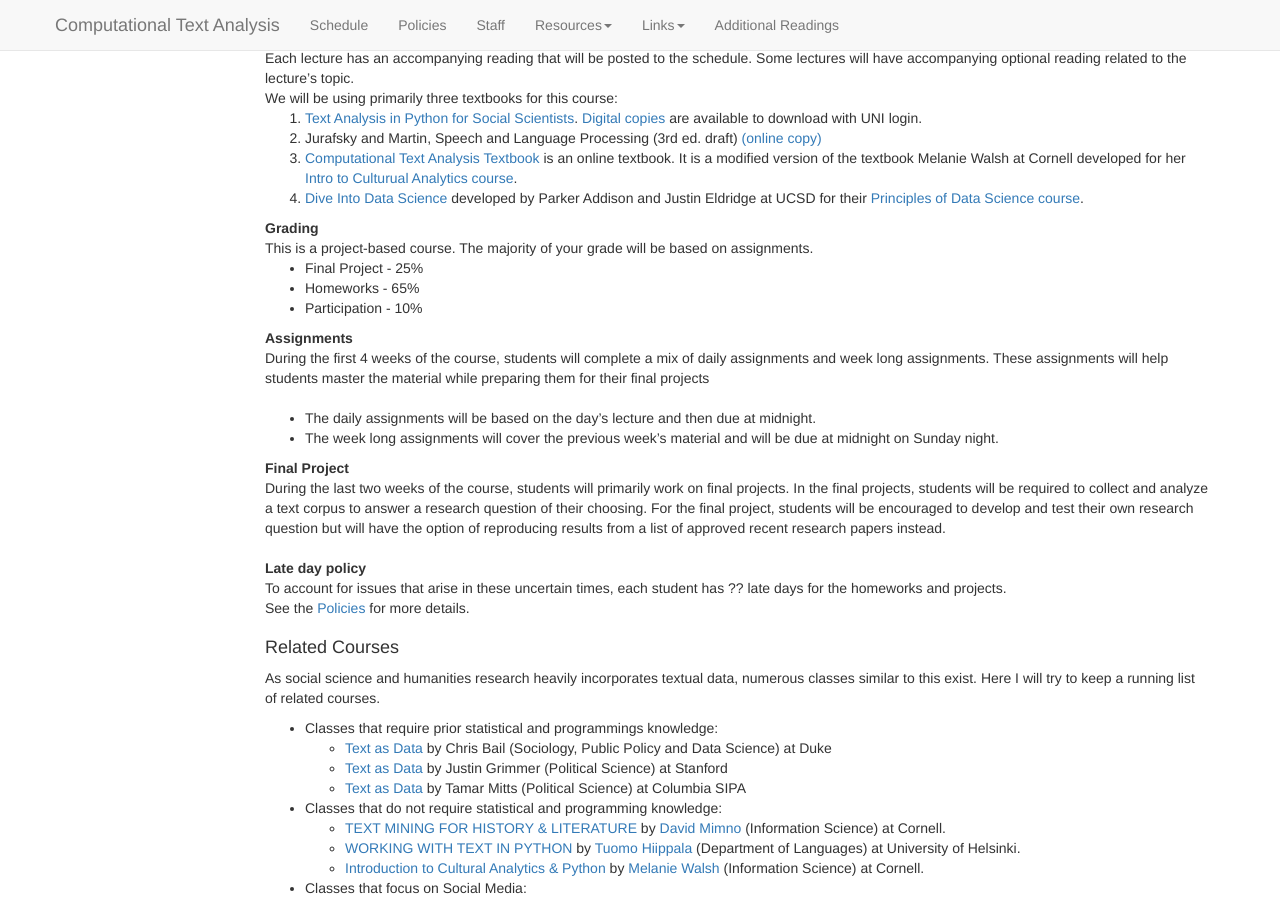
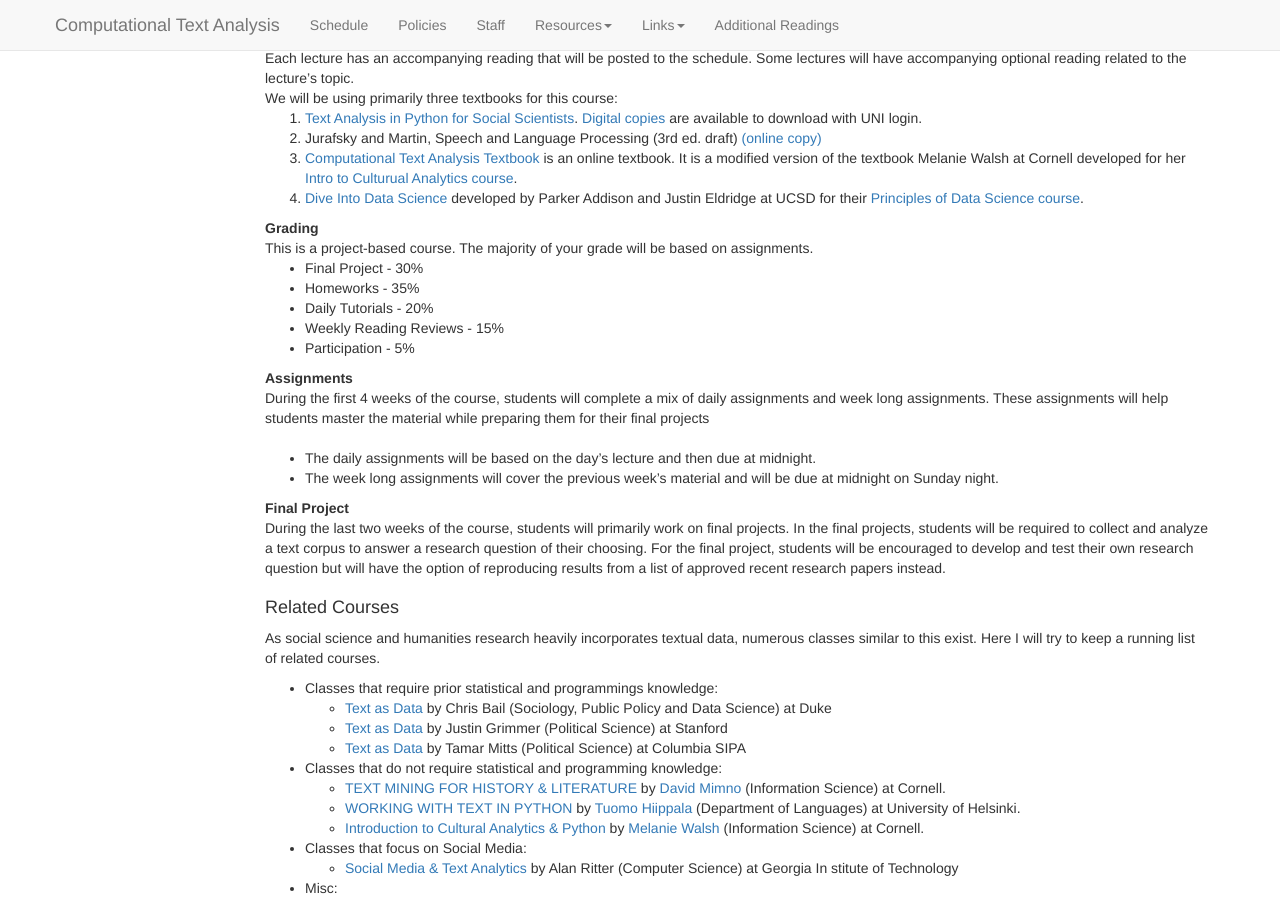
Before and after one commit to BC-COMS-2710/BC-COMS-2710.github.io, a Jekyll site: the page built from index.md, in a window 1280 px wide and 900 px high, scrolled down 682 px. Built offline with Jekyll 4.4.1, drawn with Linux system fonts in a browser that asks for light colours; nearby versions of some CDN libraries.

Commit message:
grading on index, added maria talk to schedule

```diff
--- a/_data/schedule.yaml
+++ b/_data/schedule.yaml
@@ -333,8 +333,9 @@
       type: 'deadline'
     -
       date: 2021-06-01
-      title: Lecture 17 <br> Word Embeddings <br> Project Expectations
-      readings:
+      title: "Lecture 17 <br> Guest Lecture: <a href='https://maria-antoniak.github.io/'>Maria Antoniak</a>"
+      oldtitle: Lecture 17 <br> Word Embeddings <br> Project Expectations
+      oldreadings:
         -
           title: "Chapter 5.3: Distributed Representations"
           authors: Hovy (Textbook)
--- a/index.md
+++ b/index.md
@@ -89,9 +89,11 @@
 Grading
 : This is a project-based course.
 The majority of your grade will be based on assignments.
-* Final Project - 25%
-* Homeworks - 65%
-* Participation - 10%
+* Final Project - 30%
+* Homeworks - 35%
+* Daily Tutorials - 20%
+* Weekly Reading Reviews - 15%
+* Participation - 5%
 
 Assignments
 : During the first 4 weeks of the course, students will complete a mix of daily assignments and week long assignments. These assignments will help students master the material while preparing them for their final projects
@@ -122,10 +124,10 @@
 * Participation (5%)
 -->
 
-Late day policy
+<!-- Late day policy
 : To account for issues that arise in these uncertain times, each student has ?? late days for the homeworks and projects.
 <br>
-See the [Policies](https://coms2710.barnard.edu/policies.html#late-days) for more details.
+See the [Policies](https://coms2710.barnard.edu/policies.html#late-days) for more details. -->
 <!--
 Each student has five free "late days". Homeworks can be submitted at most two days late. If you are out of late days, then you will not be able to submit your homework. One "day" is defined as anytime between 1 second and 24 hours after the homework deadline. The intent of the late day policy it to allow you to take extra time due to unforseen circumstances like illnesses or family emergencies, and for forseeable interruptions like on campus interviewing and religious holidays. You do not need to ask permission to use your late days. No additional late days are granted.
 -->
```
